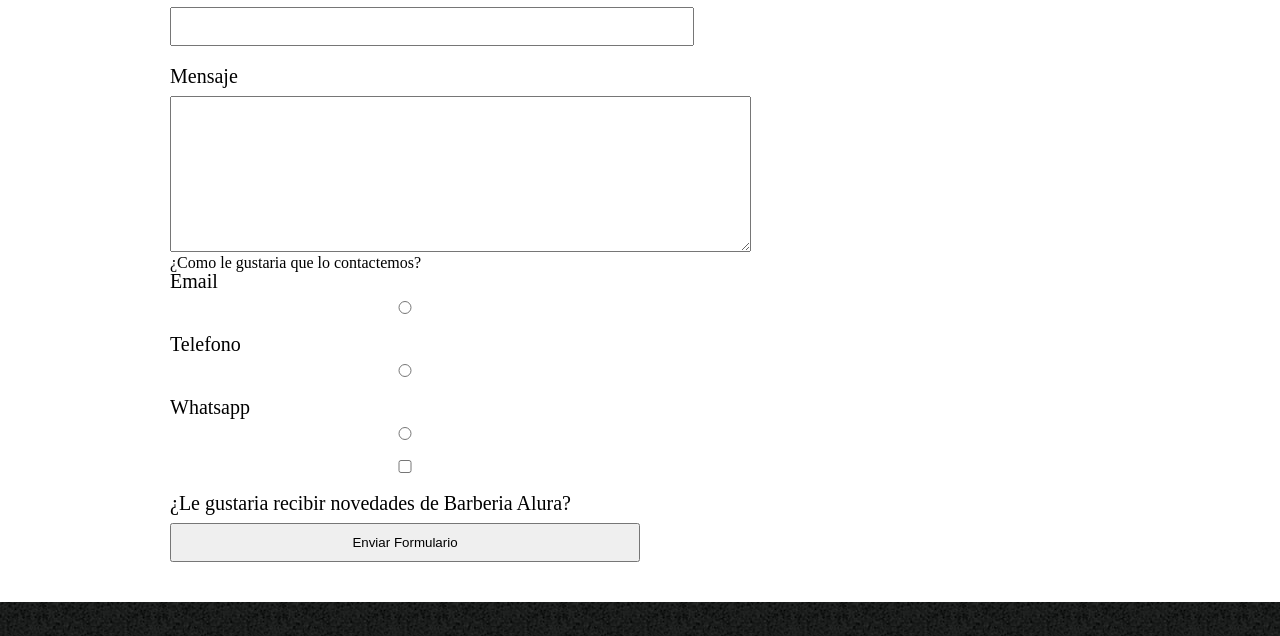
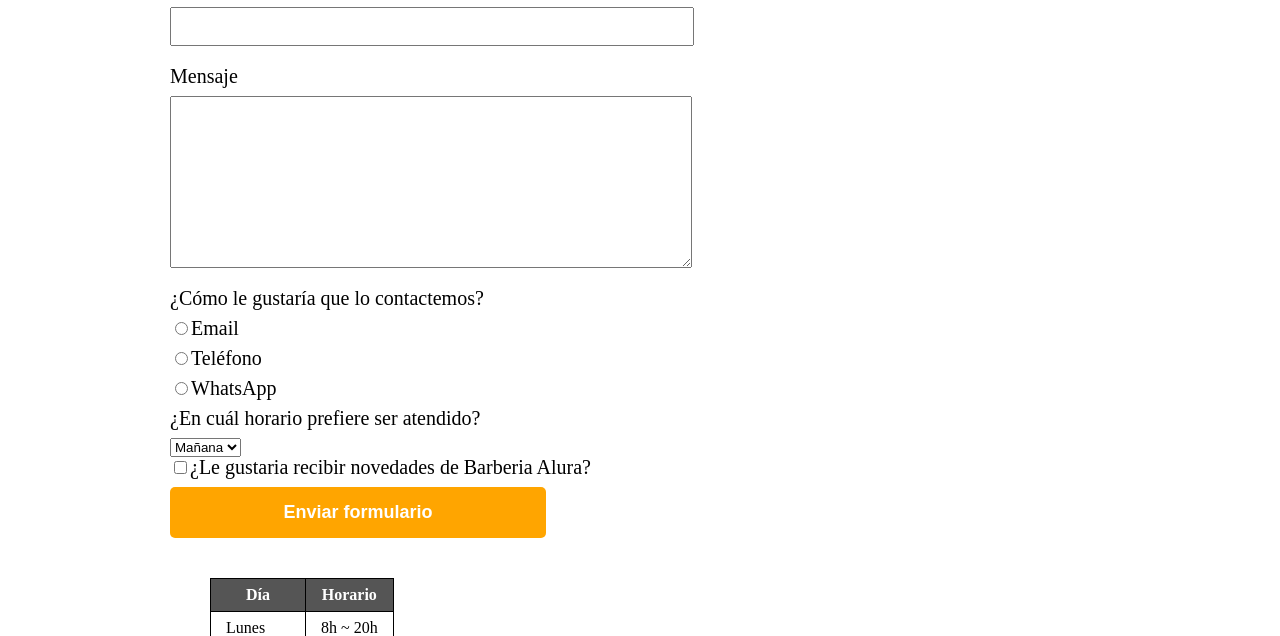
Before and after one commit to CastilloValeria/barberiaAlura, a plain HTML site: page contactos.html in a window 1280 px wide. Shown: the part 534-1170 px from the top of the page. Drawn offline with Linux system fonts and the light colour scheme.

Commit message:
estilos y maquetacion, mas modificacion en el readme

```diff
--- a/contactos.html
+++ b/contactos.html
@@ -23,34 +23,62 @@
     <main class="mainContactos">
         <form action="" class="formContactos">
             <label for="nombreapellido">Nombre y Apellido</label>
-            <input type="text" id="nombreapellido">
+            <input type="text" id="nombreapellido" class="imput-padron" required>
 
             <label for="correoelecctronico">Correo Electronico</label>
-            <input type="text"id="correoelecctronico">
+            <input type="email"id="correoelecctronico" class="imput-padron" required>
 
             <label for="telefono">Numero telefonico</label>
-            <input type="text"id="telefono">
+            <input type="tel"id="telefono" class="imput-padron" required>
 
             <label for="mensaje">Mensaje</label>
             <textarea name="mensaje" id="mensaje" cols="70" rows="10"></textarea>
 
             <div>
-                <p>¿Como le gustaria que lo contactemos?</p>
+                <p>¿Cómo le gustaría que lo contactemos?</p>
 
-            <label for="radio-email">Email</label>
-            <input type="radio" name="contacto" "email" id="radio-email">
+                <label for="radio-email"><input type="radio" name="contacto" value="email" id="radio-email">Email</label>
 
-            <label for="radio-telefono">Telefono</label>
-            <input type="radio" name="contacto"  value="telefono" id="radio-telefono">
+                <label for="radio-telefono"><input type="radio" name="contacto" value="telefono" id="radio-telefono">Teléfono</label>
 
-            <label for="radio-whatsapp">Whatsapp</label>
-            <input type="radio" name="contacto"  value="whatsapp" id="radio-whatsApp">
+                <label for="radio-whatsapp"><input type="radio" name="contacto" value="whatsapp" id="radio-whatsapp">WhatsApp</label>
+
             </div>
 
-            <label for=""><input type="checkbox">¿Le gustaria recibir novedades de Barberia Alura?</label>
+            <div>
+                <p>¿En cuál horario prefiere ser atendido?</p>
+                <select>
+                    <option>Mañana</option>
+                    <option>Tarde</option>
+                    <option>Noche</option>
+                </select>
+            </div>
+            <label class="checkbox"><input type="checkbox">¿Le gustaria recibir novedades de Barberia Alura?</label>
 
-            <input type="submit" value="Enviar Formulario" class="buttoncontact">
+            <input type="submit" value="Enviar formulario" class="enviar">
         </form>
+        <table>
+            <thead>
+                <tr>
+                    <th>Día</th>
+                    <th>Horario</th>
+                </tr>
+            </thead>
+            <tbody>
+                <tr>
+                    <td>Lunes</td>
+                    <td>8h ~ 20h</td>
+                </tr>
+                <tr>
+                    <td>Miércoles</td>
+                    <td>8h ~ 20h</td>
+                </tr>
+                <tr>
+                    <td>Viernes</td>
+                    <td>8h ~ 20h</td>
+                </tr>
+            </tbody>
+        </table>
     </main>
     <footer>
         <img src="/img/logo-blanco.png" alt="">
--- a/style.css
+++ b/style.css
@@ -87,14 +87,47 @@ footer{
 .formContactos{
     margin: 40px 0;
 }
-.formContactos label{
+.formContactos label , form p{
     display: block;
     font-size: 20px;
     margin: 0 0 10px;
 }
-.formContactos input{
+.imput-padron, form textarea{
     display: block;
     margin: 0 0 20px;
     padding: 10px 25px;
     width: 50%;
 }
+.checkbox{
+    margin:20px 0 ;
+}
+.enviar{
+    width: 40%;
+    padding: 15px 0;
+    font-size: 18px;
+    font-weight: bold;
+    color:white;
+    background: orange;
+    border:none;
+    border-radius: 5px;
+    transition: 1s all;
+    cursor:pointer;
+}
+.enviar:hover {
+    background: darkorange;
+    transform: scale(1.2);
+}
+table {
+    margin: 40px 40px;
+}
+
+thead {
+    background: #555555;
+    color: white;
+    font-weight: bold;
+}
+
+td, th {
+    border: 1px solid #000000;
+    padding: 8px 15px;
+}
```
Also changed, not shown: 1 other file.
